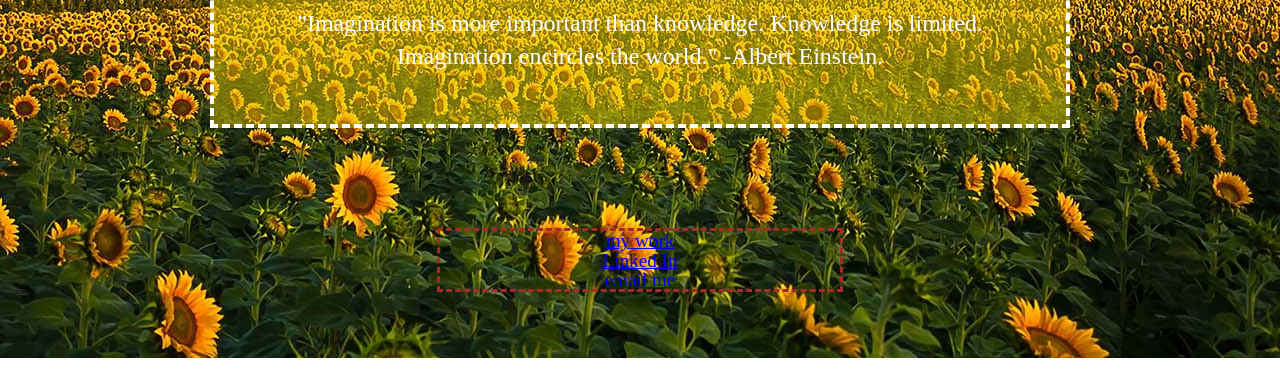
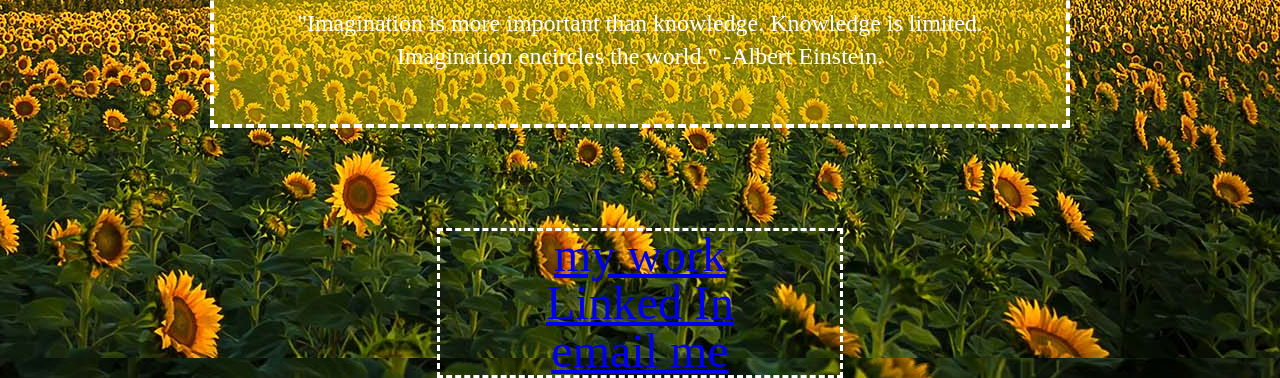
Before and after one commit to nbenshab/nbenshab.github.io, a plain HTML site: page index.html in a window 1280 px wide. Shown: the part 542-920 px from the top of the page. Drawn offline with Linux system fonts and the light colour scheme.

Commit message:
Add files via upload

```diff
--- a/styles-contact.css
+++ b/styles-contact.css
@@ -108,9 +108,10 @@ p {
 
 nav{
 text-align: center;
-font-size: 1.2em;
+text-decoration-color: white;
+font-size: 3em;
 width: 400px;
-border: dashed brown;
+border: dashed white;
 margin: 0 auto;
 border-width: 3px ;
 margin-top: 2em ;
```
